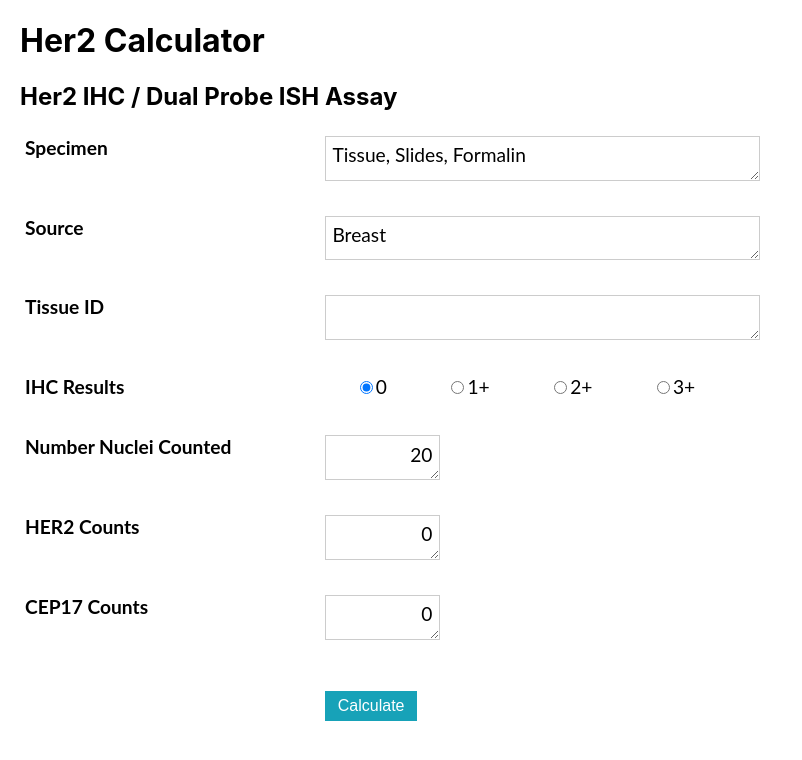
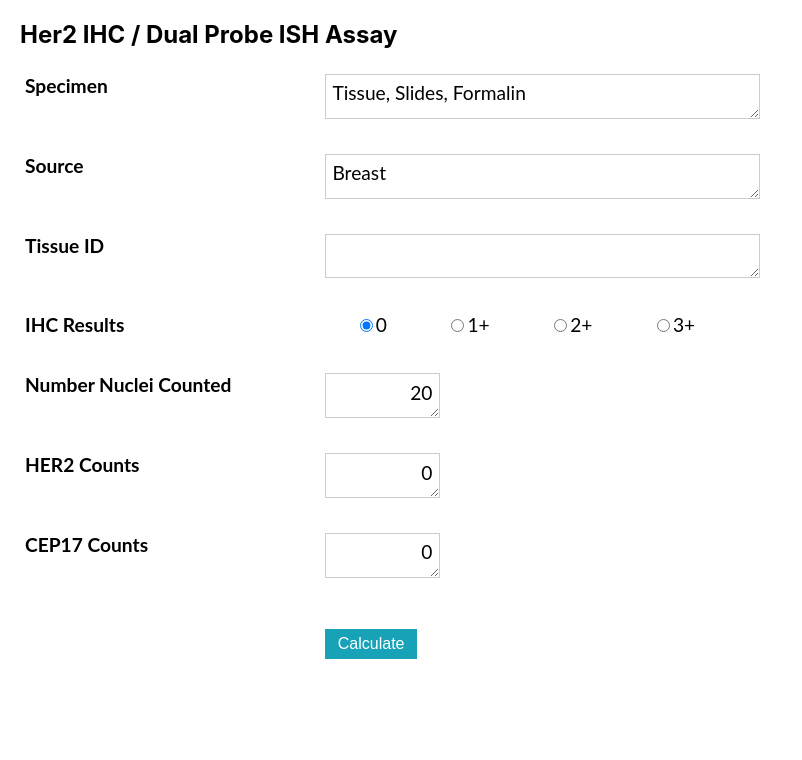
Before and after one commit to manuel-j-glynias/her2_calculator, a React (Create React App) app: page / in a window 1280 px wide. Shown: the top 760 px of the page, without its empty margins (0-802 px from the left). Built offline with nearby package versions, Linux system fonts and the light colour scheme.

Commit message:
removed ugly header

```diff
--- a/src/App.tsx
+++ b/src/App.tsx
@@ -143,7 +143,6 @@ function App() {
     return (
 
         <div className={className}>
-            <h1>Her2 Calculator</h1>
             <h2 className={`${className}__title`}>Her2 IHC / Dual Probe ISH Assay</h2>
             <div className={`${className}__Wrapper`}>
                 <div >Specimen</div>
```
Also changed, not shown: 1 other file (tests, documents, lock files or other folders).
